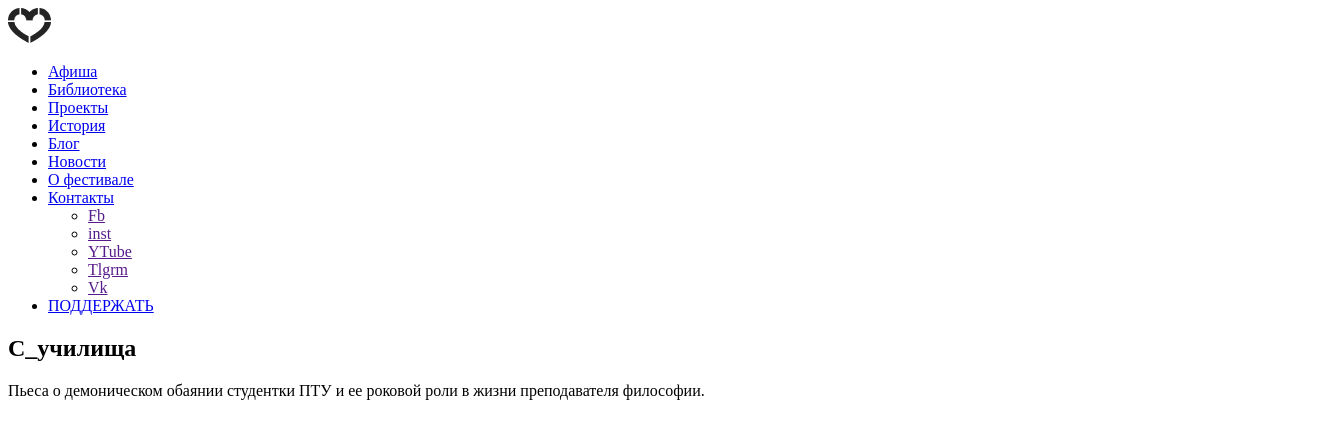
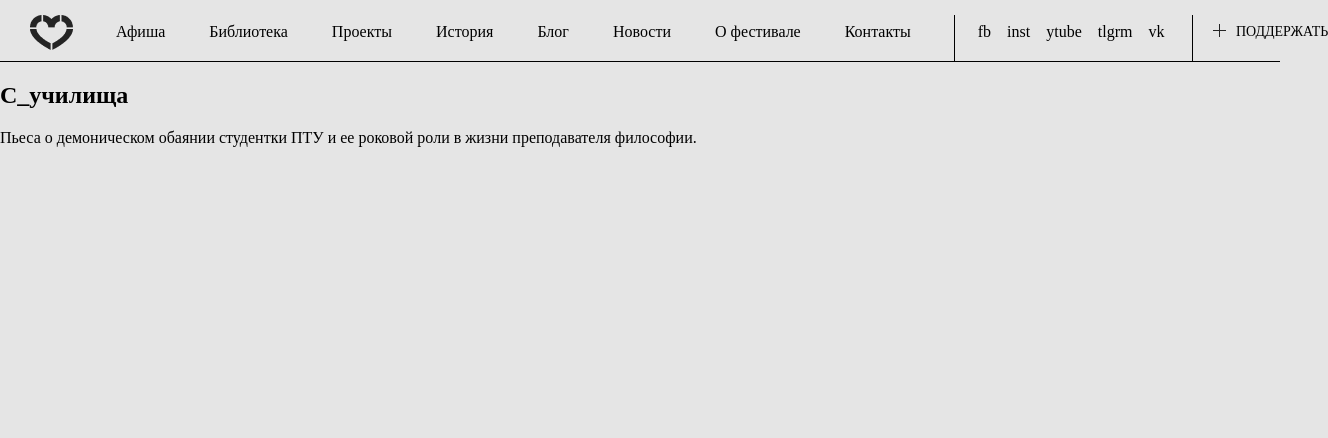
Before and after one commit to KonstantinNikolavih/Lyubimovka-Festival, a plain HTML site: page index.html in a window 1280 px wide. Shown: the whole page, 1328 px wide, since content can reach past the window. Drawn offline with Linux system fonts and the light colour scheme.

Commit message:
feat: header for 1440px

```diff
--- /dev/null
+++ b/blocks/header/__icon/header__icon.css
@@ -0,0 +1,5 @@
+.header__icon {
+  width: 25px;
+  height: 25px;
+  margin-top: 2.5px;
+}
--- /dev/null
+++ b/blocks/header/__link/_type/header__link_type_support.css
@@ -0,0 +1,5 @@
+.header__link_type_support {
+  font-size: 14px;
+  display: flex;
+  flex-direction: row;
+}
--- /dev/null
+++ b/blocks/header/__link/header__link.css
@@ -0,0 +1,8 @@
+.header__link {
+  color: black;
+  text-decoration: none;
+  font-family: 'Formular';
+  font-style: normal;
+  font-weight: 300;
+  font-size: 16px;
+}
--- /dev/null
+++ b/blocks/header/__list-item/_type/header__list-item_type_links.css
@@ -0,0 +1,3 @@
+.header__list-item_type_links:last-child {
+  margin-right: 43px;
+}
--- /dev/null
+++ b/blocks/header/__list-item/_type/header__list-item_type_social.css
@@ -0,0 +1,7 @@
+.header__list-item_type_social:first-child {
+  margin-left: 23px;
+}
+
+.header__list-item_type_social:last-child {
+  margin-right: 28px;
+}
--- /dev/null
+++ b/blocks/header/__list-item/_type/header__list-item_type_support.css
@@ -0,0 +1,3 @@
+.header__list-item_type_support {
+  margin-left: 14px;
+}
--- /dev/null
+++ b/blocks/header/__list-item/header__list-item.css
@@ -0,0 +1,3 @@
+.header__list-item {
+  text-decoration: none;
+}
--- /dev/null
+++ b/blocks/header/__list-links/_type/header__list-links_type_links.css
@@ -0,0 +1,5 @@
+.header__list-links_type_links {
+  display: grid;
+  grid-gap: 44px;
+  grid-template-columns: repeat(8, auto);
+}
--- /dev/null
+++ b/blocks/header/__list-links/_type/header__list-links_type_social.css
@@ -0,0 +1,6 @@
+.header__list-links_type_social {
+  display: grid;
+  grid-gap: 16px;
+  justify-content: space-between;
+  grid-template-columns: repeat(5, auto);
+}
--- /dev/null
+++ b/blocks/header/__list-links/header__list-links.css
@@ -0,0 +1,11 @@
+.header__list-links {
+  padding: 0;
+  margin: 0;
+  list-style-type: none;
+  line-height: 33px;
+  border-right: 1px black solid;
+}
+
+.header__list-links:last-child {
+  border-right: none;
+}
--- /dev/null
+++ b/blocks/header/__logo/header__logo.css
@@ -0,0 +1,5 @@
+.header__logo {
+  width: 43px;
+  height: 35px;
+  margin-right: 43px;
+}
--- /dev/null
+++ b/blocks/header/__nav-bar/header__nav-bar.css
@@ -0,0 +1,4 @@
+.header__nav-bar {
+  display: grid;
+  grid-template-columns: 16.2fr auto 2fr;;
+}
--- /dev/null
+++ b/blocks/header/header.css
@@ -0,0 +1,8 @@
+.header {
+  height: 46px;
+  margin-left: auto;
+  margin-right: auto;
+  padding: 15px 30px 0px 30px;
+  display: flex;
+  border-bottom: 1px black solid;
+}
--- /dev/null
+++ b/blocks/main/main.css
@@ -0,0 +1,4 @@
+.main {
+  background-color: #E5E5E5;
+  margin: 0;
+}
--- a/index.html
+++ b/index.html
@@ -5,37 +5,37 @@
   <meta charset="UTF-8">
   <meta http-equiv="X-UA-Compatible" content="IE=edge">
   <meta name="Lyubimovka-Festival" content="width=device-width, initial-scale=1.0">
+  <link rel="stylesheet" href="pages/index.css">
   <title>Любимовка</title>
 </head>
 
-<body>
+<body class="main">
 
   <!--header-->
   <header class="header">
-    <div class="header__wrapper">
-      <img src="images/Group.png" alt="логотип страницы" class="logo logo_place_header">
+      <img src="images/Group.png" alt="логотип страницы" class="logo header__logo">
       <nav class="header__nav-bar">
-        <ul class="header__list-links">
-          <li class="header__list-item"> <a href="#Playbill" class="link">Афиша</a></li>
-          <li class="header__list-item"> <a href="#Library" class="link">Библиотека</a></li>
-          <li class="header__list-item"> <a href="#Projects" class="link">Проекты</a></li>
-          <li class="header__list-item" id="test"> <a href="#History" class="link">История</a>
-          <li class="header__list-item" id="test"> <a href="#blog" class="link">Блог</a>
-          <li class="header__list-item" id="test"> <a href="#News" class="link">Новости</a>
-          <li class="header__list-item" id="test"> <a href="#about_the_festival" class="link">О фестивале</a>
-          <li class="header__list-item" id="test"> <a href="#Contacts" class="link">Контакты</a>
-            <ul class="header__list-second-links">
-              <li class="header__list-second-item"> <a href="" class="link link_place_second-menu">Fb</a></li>
-              <li class="header__list-second-item"> <a href="" class="link link_place_second-menu">inst</a></li>
-              <li class="header__list-second-item"> <a href="" class="link link_place_second-menu">YTube</a></li>
-              <li class="header__list-second-item"> <a href="" class="link link_place_second-menu">Tlgrm</a></li>
-              <li class="header__list-second-item"> <a href="" class="link link_place_second-menu">Vk</a></li>
-            </ul>
-          </li>
-          <li class="header__list-item"> <a href="#to_support" class="link ">ПОДДЕРЖАТЬ</a></li>
+        <ul class="header__list-links header__list-links_type_links">
+          <li class="header__list-item header__list-item_type_links"> <a href="#Playbill" class="header__link">Афиша</a></li>
+          <li class="header__list-item header__list-item_type_links"> <a href="#Library" class="header__link">Библиотека</a></li>
+          <li class="header__list-item header__list-item_type_links"> <a href="#Projects" class="header__link">Проекты</a></li>
+          <li class="header__list-item header__list-item_type_links" id="test"> <a href="#History" class="header__link">История</a>
+          <li class="header__list-item header__list-item_type_links" id="test"> <a href="#blog" class="header__link">Блог</a>
+          <li class="header__list-item header__list-item_type_links" id="test"> <a href="#News" class="header__link">Новости</a>
+          <li class="header__list-item header__list-item_type_links" id="test"> <a href="#about_the_festival" class="header__link">О&nbspфестивале</a>
+          <li class="header__list-item header__list-item_type_links" id="test"> <a href="#Contacts" class="header__link">Контакты</a></li>
+        </ul>
+        <ul class="header__list-links header__list-links_type_social">
+          <li class="header__list-item header__list-item_type_social"> <a href="" class="header__link">fb</a></li>
+          <li class="header__list-item header__list-item_type_social"> <a href="" class="header__link">inst</a></li>
+          <li class="header__list-item header__list-item_type_social"> <a href="" class="header__link">ytube</a></li>
+          <li class="header__list-item header__list-item_type_social"> <a href="" class="header__link">tlgrm</a></li>
+          <li class="header__list-item header__list-item_type_social"> <a href="" class="header__link">vk</a></li>
+        </ul>
+        <ul class="header__list-links header__list-links_type_support">
+          <li class="header__list-item header__list-item_type_support"> <a href="#to_support" class="header__link header__link_type_support"><img src="images/Rectangle 220.png" class="header__icon" alt="плюс" >&nbspПОДДЕРЖАТЬ</a></li>
         </ul>
       </nav>
-    </div>
   </header>
 
   <main>
--- a/pages/index.css
+++ b/pages/index.css
@@ -0,0 +1,16 @@
+@import url(../blocks/header/header.css);
+@import url(../blocks/header/__wrapper/header__wrapper.css);
+@import url(../blocks/header/__nav-bar/header__nav-bar.css);
+@import url(../blocks/header/__logo/header__logo.css);
+@import url(../blocks/header/__list-links/header__list-links.css);
+@import url(../blocks/header/__list-links/_type/header__list-links_type_links.css);
+@import url(../blocks/header/__list-links/_type/header__list-links_type_social.css);
+@import url(../blocks/header/__list-item/_type/header__list-item_type_support.css);
+@import url(../blocks/header/__list-item/header__list-item.css);
+@import url(../blocks/header/__list-item/_type/header__list-item_type_social.css);
+@import url(../blocks/header/__list-item/_type/header__list-item_type_links.css);
+@import url(../blocks/header/__link/header__link.css);
+@import url(../blocks/header/__link/_type/header__link_type_support.css);
+@import url(../blocks/header/__icon/header__icon.css);
+
+@import url(../blocks/main/main.css);
```
Also changed, not shown: blocks/header/__list-links/_type/header__list-links_type_support.css (added), blocks/header/__wrapper/header__wrapper.css (added), images/Rectangle 220.png (added).
